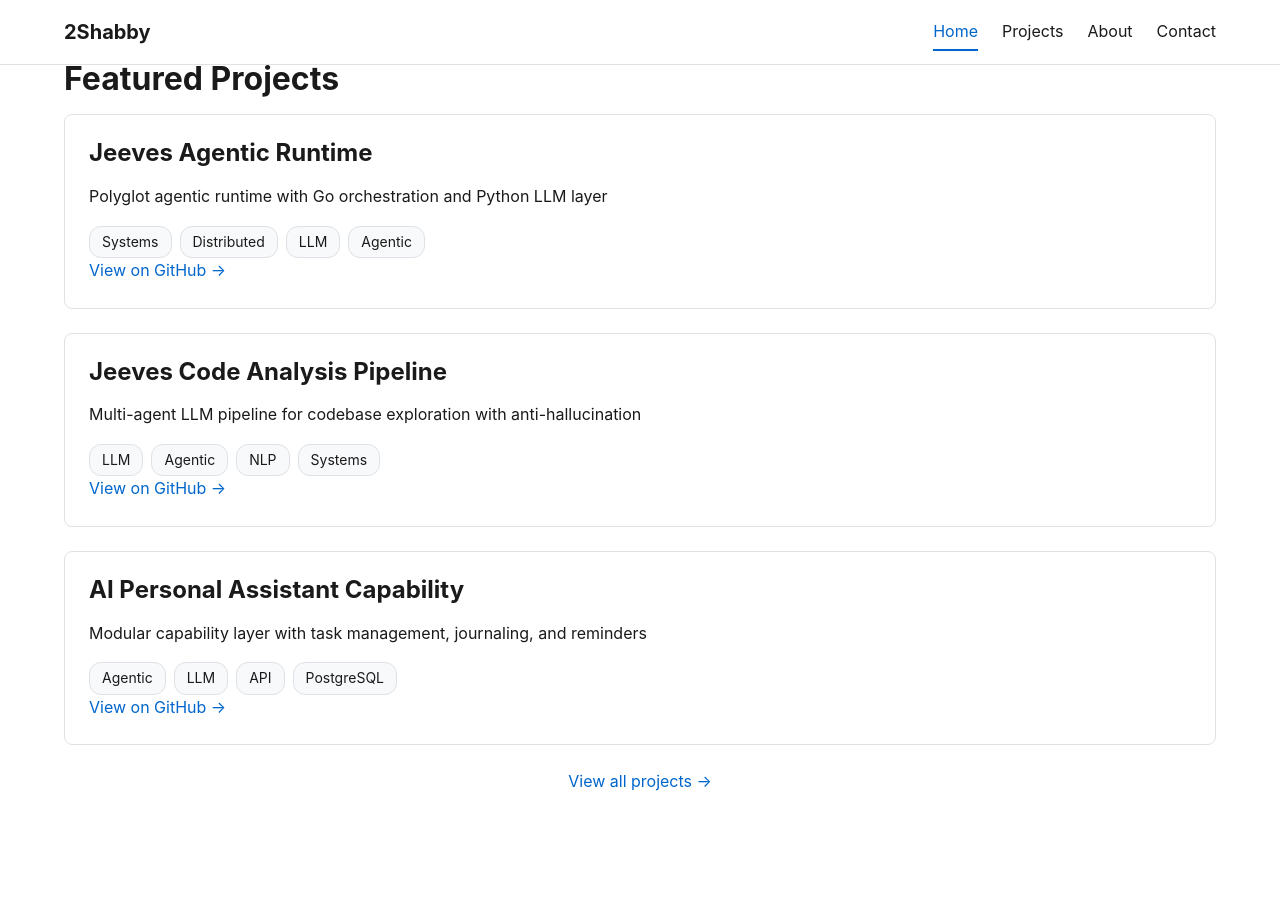
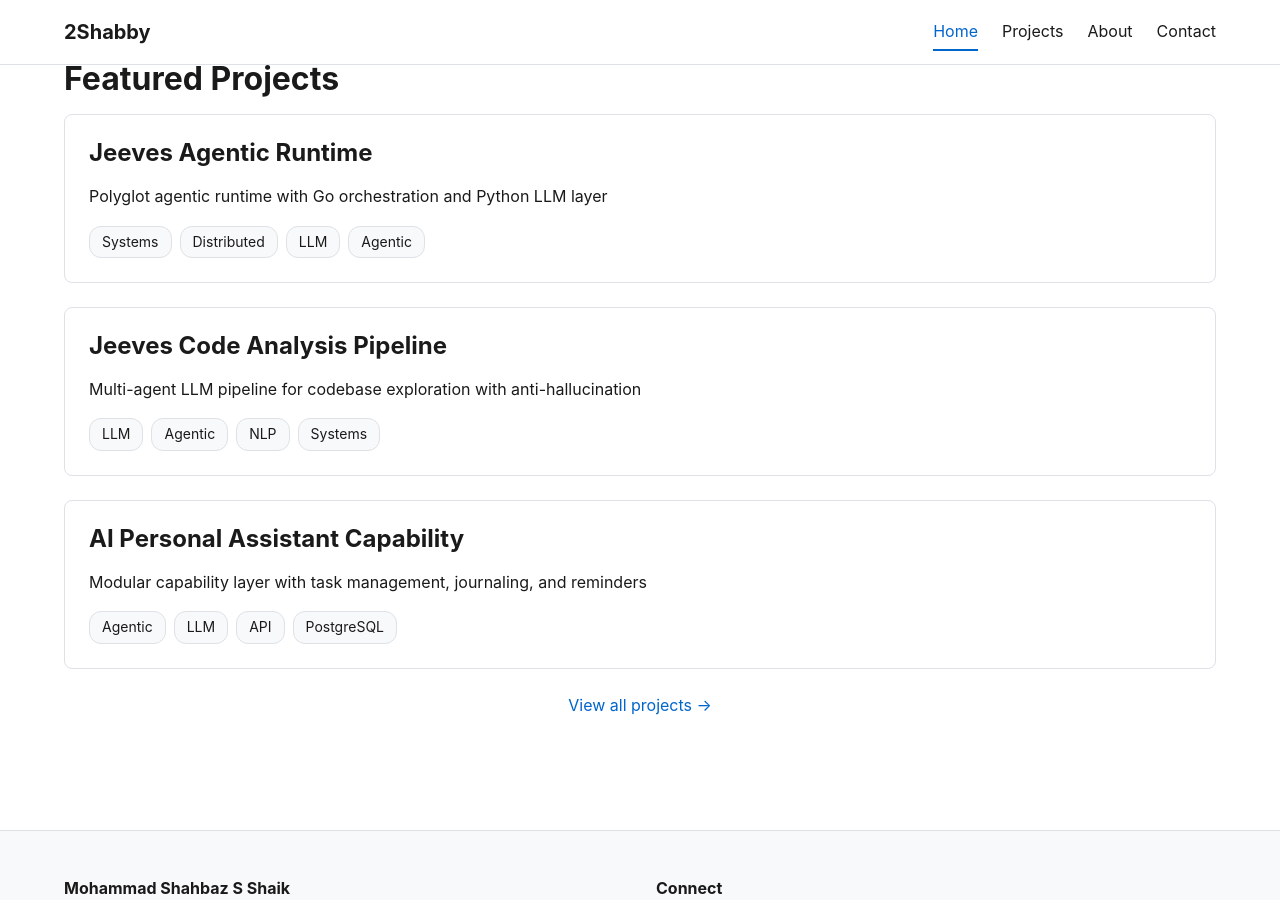
Before and after one commit to 2Shabby/2shabby.github.io, a Jekyll site: the page built from index.md, in a window 1280 px wide and 900 px high, scrolled down 499 px. Built offline with Jekyll 4.4.1, drawn with Linux system fonts in a browser that asks for light colours.

Commit message:
fix: Disable project repository links until real URLs provided
- Commented out repo_url and homepage_url buttons in project-item.html
- Commented out subrepos section with repository links
- Removed GitHub link from homepage featured projects
- Links can be easily re-enabled by uncommenting once verified

Keeps functional navigation buttons (404, View all projects, etc.)

```diff
--- a/_includes/project-item.html
+++ b/_includes/project-item.html
@@ -55,5 +57,6 @@
       </ul>
     </div>
     {% endif %}
+    {% endcomment %}
   </div>
 </article>
--- a/index.md
+++ b/index.md
@@ -18,9 +18,6 @@ description: Systems & ML engineer building distributed systems, LLM infrastruct
     {% include tag.html tag=tag %}
     {% endfor %}
   </div>
-  {% if project.repo_url %}
-  <a href="{{ project.repo_url }}" target="_blank" rel="noopener noreferrer">View on GitHub &rarr;</a>
-  {% endif %}
 </div>
     {% assign featured_count = featured_count | plus: 1 %}
     {% endif %}
```
Also changed, not shown: other parts of _includes/project-item.html (+2 -0 lines).
